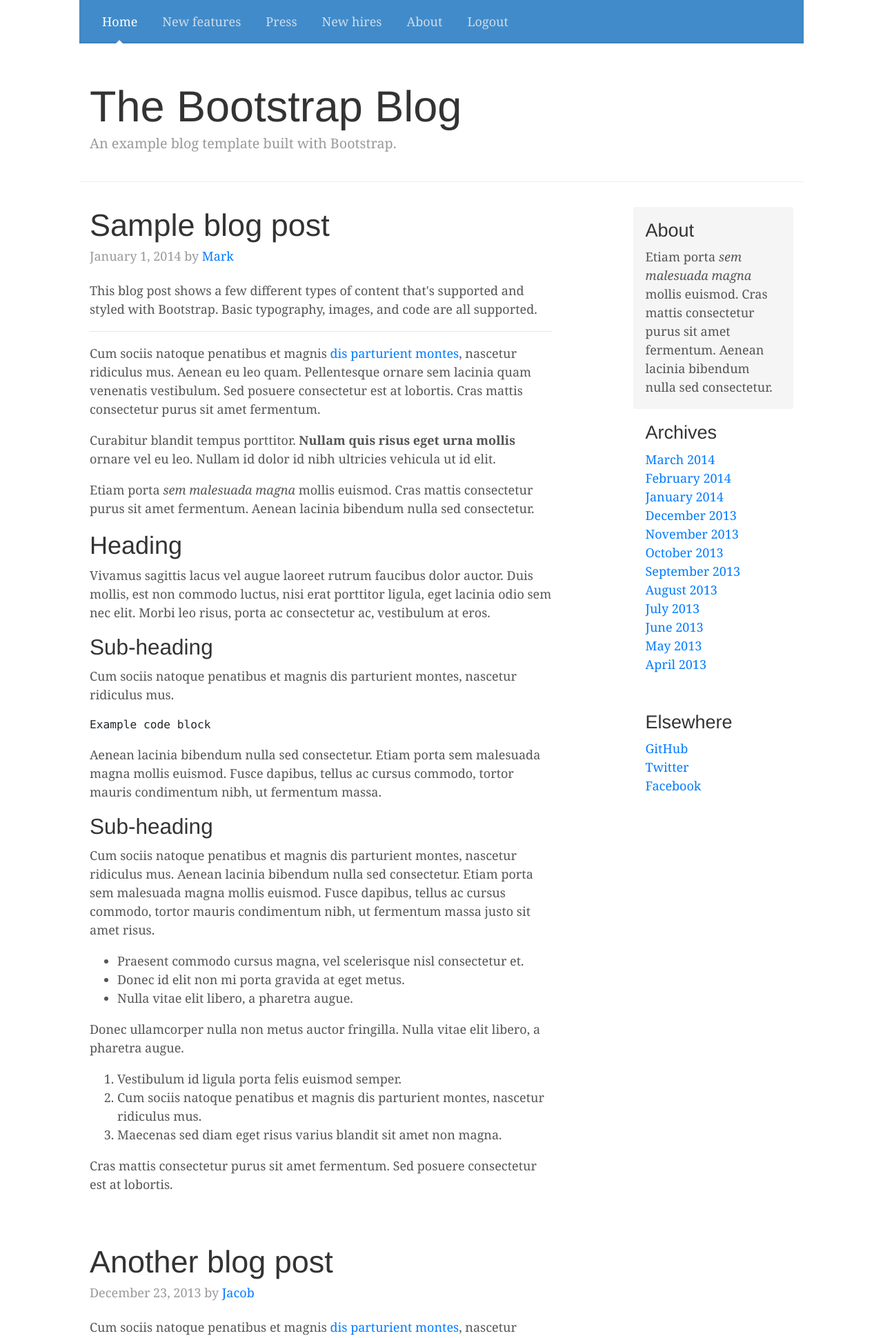
After one commit to vix597/Ru5tedBun1ons, a Django app: template rustedbunions/crapdb/templates/crapdb/main.html in a window 1280 px wide. The commit adds this page. Shown: the top 1940 px of the page at 69% size. Run offline with Django 3.2, Linux system fonts and the light colour scheme; the template is opened without the code that fills it, so the values that code supplies are empty; some libraries are stand-ins or nearby versions.

Commit message:
WIP - Getting all the views working together

```diff
--- /dev/null
+++ b/rustedbunions/crapdb/static/crapdb/css/blog.css
@@ -0,0 +1,170 @@
+/*
+ * Globals
+ */
+
+ @media (min-width: 48em) {
+    html {
+      font-size: 18px;
+    }
+  }
+
+  body {
+    font-family: Georgia, "Times New Roman", Times, serif;
+    color: #555;
+  }
+
+  h1,
+  .h1,
+  h2,
+  .h2,
+  h3,
+  .h3,
+  h4,
+  .h4,
+  h5,
+  .h5,
+  h6,
+  .h6 {
+    font-family: "Helvetica Neue", Helvetica, Arial, sans-serif;
+    font-weight: 400;
+    color: #333;
+  }
+
+
+  /*
+   * Override Bootstrap's default container.
+   */
+
+  .container {
+    max-width: 60rem;
+  }
+
+
+  /*
+   * Masthead for nav
+   */
+
+  .blog-masthead {
+    margin-bottom: 3rem;
+    background-color: #428bca;
+    box-shadow: inset 0 -.1rem .25rem rgba(0,0,0,.1);
+  }
+
+  /* Nav links */
+  .nav-link {
+    position: relative;
+    padding: 1rem;
+    font-weight: 500;
+    color: #cdddeb;
+  }
+  .nav-link:hover,
+  .nav-link:focus {
+    color: #fff;
+    background-color: transparent;
+  }
+
+  /* Active state gets a caret at the bottom */
+  .nav-link.active {
+    color: #fff;
+  }
+  .nav-link.active::after {
+    position: absolute;
+    bottom: 0;
+    left: 50%;
+    width: 0;
+    height: 0;
+    margin-left: -.3rem;
+    vertical-align: middle;
+    content: "";
+    border-right: .3rem solid transparent;
+    border-bottom: .3rem solid;
+    border-left: .3rem solid transparent;
+  }
+
+
+  /*
+   * Blog name and description
+   */
+
+  .blog-header {
+    padding-bottom: 1.25rem;
+    margin-bottom: 2rem;
+    border-bottom: .05rem solid #eee;
+  }
+  .blog-title {
+    margin-bottom: 0;
+    font-size: 2rem;
+    font-weight: 400;
+  }
+  .blog-description {
+    font-size: 1.1rem;
+    color: #999;
+  }
+
+  @media (min-width: 40em) {
+    .blog-title {
+      font-size: 3.5rem;
+    }
+  }
+
+
+  /*
+   * Main column and sidebar layout
+   */
+
+  /* Sidebar modules for boxing content */
+  .sidebar-module {
+    padding: 1rem;
+  }
+  .sidebar-module-inset {
+    padding: 1rem;
+    background-color: #f5f5f5;
+    border-radius: .25rem;
+  }
+  .sidebar-module-inset p:last-child,
+  .sidebar-module-inset ul:last-child,
+  .sidebar-module-inset ol:last-child {
+    margin-bottom: 0;
+  }
+
+
+  /* Pagination */
+  .blog-pagination {
+    margin-bottom: 4rem;
+  }
+  .blog-pagination > .btn {
+    border-radius: 2rem;
+  }
+
+
+  /*
+   * Blog posts
+   */
+
+  .blog-post {
+    margin-bottom: 4rem;
+  }
+  .blog-post-title {
+    margin-bottom: .25rem;
+    font-size: 2.5rem;
+  }
+  .blog-post-meta {
+    margin-bottom: 1.25rem;
+    color: #999;
+  }
+
+
+  /*
+   * Footer
+   */
+
+  .blog-footer {
+    padding: 2.5rem 0;
+    color: #999;
+    text-align: center;
+    background-color: #f9f9f9;
+    border-top: .05rem solid #e5e5e5;
+  }
+  .blog-footer p:last-child {
+    margin-bottom: 0;
+  }
--- /dev/null
+++ b/rustedbunions/crapdb/templates/crapdb/main.html
@@ -0,0 +1,151 @@
+{% extends 'crapdb/base.html' %}
+
+{% block head %}
+    {{ block.super }}
+
+    {% load static %}
+    <link href="{% static 'crapdb/css/blog.css' %}" rel="stylesheet">
+{% endblock %}
+
+{% block content %}
+    <header>
+      <div class="blog-masthead">
+        <div class="container">
+          <nav class="nav">
+            <a class="nav-link active" href="#">Home</a>
+            <a class="nav-link" href="#">New features</a>
+            <a class="nav-link" href="#">Press</a>
+            <a class="nav-link" href="#">New hires</a>
+            <a class="nav-link" href="#">About</a>
+            <a class="nav-link" href="{% url 'crapdb:logout' session_id=session_id %}">Logout</a>
+          </nav>
+        </div>
+      </div>
+
+      <div class="blog-header">
+        <div class="container">
+          <h1 class="blog-title">The Bootstrap Blog</h1>
+          <p class="lead blog-description">An example blog template built with Bootstrap.</p>
+        </div>
+      </div>
+    </header>
+
+    <main role="main" class="container">
+
+      <div class="row">
+
+        <div class="col-sm-8 blog-main">
+
+          <div class="blog-post">
+            <h2 class="blog-post-title">Sample blog post</h2>
+            <p class="blog-post-meta">January 1, 2014 by <a href="#">Mark</a></p>
+
+            <p>This blog post shows a few different types of content that's supported and styled with Bootstrap. Basic typography, images, and code are all supported.</p>
+            <hr>
+            <p>Cum sociis natoque penatibus et magnis <a href="#">dis parturient montes</a>, nascetur ridiculus mus. Aenean eu leo quam. Pellentesque ornare sem lacinia quam venenatis vestibulum. Sed posuere consectetur est at lobortis. Cras mattis consectetur purus sit amet fermentum.</p>
+            <blockquote>
+              <p>Curabitur blandit tempus porttitor. <strong>Nullam quis risus eget urna mollis</strong> ornare vel eu leo. Nullam id dolor id nibh ultricies vehicula ut id elit.</p>
+            </blockquote>
+            <p>Etiam porta <em>sem malesuada magna</em> mollis euismod. Cras mattis consectetur purus sit amet fermentum. Aenean lacinia bibendum nulla sed consectetur.</p>
+            <h2>Heading</h2>
+            <p>Vivamus sagittis lacus vel augue laoreet rutrum faucibus dolor auctor. Duis mollis, est non commodo luctus, nisi erat porttitor ligula, eget lacinia odio sem nec elit. Morbi leo risus, porta ac consectetur ac, vestibulum at eros.</p>
+            <h3>Sub-heading</h3>
+            <p>Cum sociis natoque penatibus et magnis dis parturient montes, nascetur ridiculus mus.</p>
+            <pre><code>Example code block</code></pre>
+            <p>Aenean lacinia bibendum nulla sed consectetur. Etiam porta sem malesuada magna mollis euismod. Fusce dapibus, tellus ac cursus commodo, tortor mauris condimentum nibh, ut fermentum massa.</p>
+            <h3>Sub-heading</h3>
+            <p>Cum sociis natoque penatibus et magnis dis parturient montes, nascetur ridiculus mus. Aenean lacinia bibendum nulla sed consectetur. Etiam porta sem malesuada magna mollis euismod. Fusce dapibus, tellus ac cursus commodo, tortor mauris condimentum nibh, ut fermentum massa justo sit amet risus.</p>
+            <ul>
+              <li>Praesent commodo cursus magna, vel scelerisque nisl consectetur et.</li>
+              <li>Donec id elit non mi porta gravida at eget metus.</li>
+              <li>Nulla vitae elit libero, a pharetra augue.</li>
+            </ul>
+            <p>Donec ullamcorper nulla non metus auctor fringilla. Nulla vitae elit libero, a pharetra augue.</p>
+            <ol>
+              <li>Vestibulum id ligula porta felis euismod semper.</li>
+              <li>Cum sociis natoque penatibus et magnis dis parturient montes, nascetur ridiculus mus.</li>
+              <li>Maecenas sed diam eget risus varius blandit sit amet non magna.</li>
+            </ol>
+            <p>Cras mattis consectetur purus sit amet fermentum. Sed posuere consectetur est at lobortis.</p>
+          </div><!-- /.blog-post -->
+
+          <div class="blog-post">
+            <h2 class="blog-post-title">Another blog post</h2>
+            <p class="blog-post-meta">December 23, 2013 by <a href="#">Jacob</a></p>
+
+            <p>Cum sociis natoque penatibus et magnis <a href="#">dis parturient montes</a>, nascetur ridiculus mus. Aenean eu leo quam. Pellentesque ornare sem lacinia quam venenatis vestibulum. Sed posuere consectetur est at lobortis. Cras mattis consectetur purus sit amet fermentum.</p>
+            <blockquote>
+              <p>Curabitur blandit tempus porttitor. <strong>Nullam quis risus eget urna mollis</strong> ornare vel eu leo. Nullam id dolor id nibh ultricies vehicula ut id elit.</p>
+            </blockquote>
+            <p>Etiam porta <em>sem malesuada magna</em> mollis euismod. Cras mattis consectetur purus sit amet fermentum. Aenean lacinia bibendum nulla sed consectetur.</p>
+            <p>Vivamus sagittis lacus vel augue laoreet rutrum faucibus dolor auctor. Duis mollis, est non commodo luctus, nisi erat porttitor ligula, eget lacinia odio sem nec elit. Morbi leo risus, porta ac consectetur ac, vestibulum at eros.</p>
+          </div><!-- /.blog-post -->
+
+          <div class="blog-post">
+            <h2 class="blog-post-title">New feature</h2>
+            <p class="blog-post-meta">December 14, 2013 by <a href="#">Chris</a></p>
+
+            <p>Cum sociis natoque penatibus et magnis dis parturient montes, nascetur ridiculus mus. Aenean lacinia bibendum nulla sed consectetur. Etiam porta sem malesuada magna mollis euismod. Fusce dapibus, tellus ac cursus commodo, tortor mauris condimentum nibh, ut fermentum massa justo sit amet risus.</p>
+            <ul>
+              <li>Praesent commodo cursus magna, vel scelerisque nisl consectetur et.</li>
+              <li>Donec id elit non mi porta gravida at eget metus.</li>
+              <li>Nulla vitae elit libero, a pharetra augue.</li>
+            </ul>
+            <p>Etiam porta <em>sem malesuada magna</em> mollis euismod. Cras mattis consectetur purus sit amet fermentum. Aenean lacinia bibendum nulla sed consectetur.</p>
+            <p>Donec ullamcorper nulla non metus auctor fringilla. Nulla vitae elit libero, a pharetra augue.</p>
+          </div><!-- /.blog-post -->
+
+          <nav class="blog-pagination">
+            <a class="btn btn-outline-primary" href="#">Older</a>
+            <a class="btn btn-outline-secondary disabled" href="#">Newer</a>
+          </nav>
+
+        </div><!-- /.blog-main -->
+
+        <aside class="col-sm-3 ml-sm-auto blog-sidebar">
+          <div class="sidebar-module sidebar-module-inset">
+            <h4>About</h4>
+            <p>Etiam porta <em>sem malesuada magna</em> mollis euismod. Cras mattis consectetur purus sit amet fermentum. Aenean lacinia bibendum nulla sed consectetur.</p>
+          </div>
+          <div class="sidebar-module">
+            <h4>Archives</h4>
+            <ol class="list-unstyled">
+              <li><a href="#">March 2014</a></li>
+              <li><a href="#">February 2014</a></li>
+              <li><a href="#">January 2014</a></li>
+              <li><a href="#">December 2013</a></li>
+              <li><a href="#">November 2013</a></li>
+              <li><a href="#">October 2013</a></li>
+              <li><a href="#">September 2013</a></li>
+              <li><a href="#">August 2013</a></li>
+              <li><a href="#">July 2013</a></li>
+              <li><a href="#">June 2013</a></li>
+              <li><a href="#">May 2013</a></li>
+              <li><a href="#">April 2013</a></li>
+            </ol>
+          </div>
+          <div class="sidebar-module">
+            <h4>Elsewhere</h4>
+            <ol class="list-unstyled">
+              <li><a href="#">GitHub</a></li>
+              <li><a href="#">Twitter</a></li>
+              <li><a href="#">Facebook</a></li>
+            </ol>
+          </div>
+        </aside><!-- /.blog-sidebar -->
+
+      </div><!-- /.row -->
+
+    </main><!-- /.container -->
+
+    <footer class="blog-footer">
+      <p>Blog template built for <a href="https://getbootstrap.com/">Bootstrap</a> by <a href="https://twitter.com/mdo">@mdo</a>.</p>
+      <p>
+        <a href="#">Back to top</a>
+      </p>
+    </footer>
+{% endblock %}
+
+{% block script %}
+    {{ block.super }}
+{% endblock %}
--- a/rustedbunions/crapdb/urls.py
+++ b/rustedbunions/crapdb/urls.py
@@ -7,4 +7,6 @@ urlpatterns = [
     url(r'login/$', views.login, name="login"),
     url(r'forgetful/$', views.forgetful, name="forgetful"),
     url(r'searchcrap/$', views.searchcrap, name="searchcrap"),
+    url(r'main/$', views.main, name="main"),
+    url(r'logout/$', views.logout, name="logout"),
 ]
--- a/rustedbunions/manage.py
+++ b/rustedbunions/manage.py
@@ -3,6 +3,11 @@ import os
 import sys
 
 if __name__ == "__main__":
+    from rustedbunions import settings
+    if not os.path.exists(settings.CRAPDB_PATH):
+        print("Run setup_site.sh first to create the crapdb.sqlite3 file and set permissions")
+        sys.exit(1)
+
     os.environ.setdefault("DJANGO_SETTINGS_MODULE", "rustedbunions.settings")
     try:
         from django.core.management import execute_from_command_line
@@ -19,4 +24,5 @@ if __name__ == "__main__":
                 "forget to activate a virtual environment?"
             )
         raise
+
     execute_from_command_line(sys.argv)
```
Also changed, not shown: rustedbunions/crapdb/templates/crapdb/forgetful.html (+38 -6 lines), rustedbunions/crapdb/templates/crapdb/index.html (+11 -6 lines), rustedbunions/crapdb/views.py (+68 -15 lines), rustedbunions/setup_crapdb.py (+7 -2 lines).
